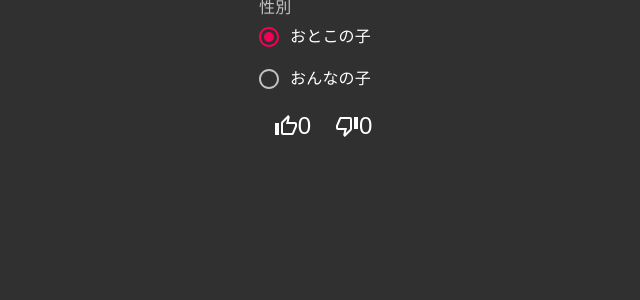
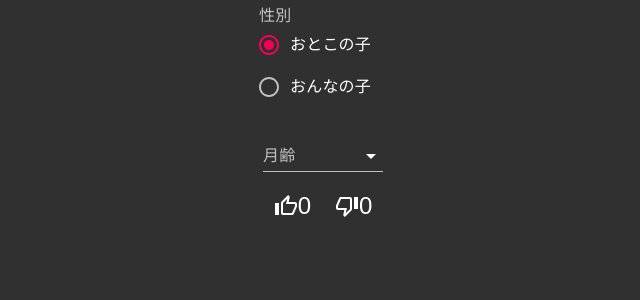
Before and after one commit to Hideaki-Nakagawa/baby-checker, a React (Create React App) app: page / in a window 1280 px wide. Shown: the top 300 px of the page, without its empty margins (317-957 px from the left). Built offline with nearby package versions, Linux system fonts and the light colour scheme.

Commit message:
add AgeSelect component

```diff
--- a/src/App.js
+++ b/src/App.js
@@ -4,12 +4,13 @@ import GoodBtn from './component/atoms/GoodBtn.jsx';
 import BadBtn from './component/atoms/BadBtn.jsx';
 import GenderRadioBtnGroup from './component/molecules/GenderRadioBtnGroup.jsx';
 import { createMuiTheme, CssBaseline, Grid, ThemeProvider } from '@material-ui/core';
+import AgeSelect from './component/molecules/AgeSelect';
 
 function App() {
   const theme = createMuiTheme({
     palette: {
       type: 'dark',
-      // type: 'light',
+      //type: 'light',
     }
   })
   return (
@@ -24,6 +25,7 @@ function App() {
             alignItems="center"
           >
             <GenderRadioBtnGroup />
+            <AgeSelect />
           </Grid>
           <Grid
             container
--- a/src/component/atoms/BadBtn.jsx
+++ b/src/component/atoms/BadBtn.jsx
@@ -3,12 +3,12 @@ import ThumbDownOutlinedIcon from '@material-ui/icons/ThumbDownOutlined';
 import { IconButton } from '@material-ui/core';
 
 /**
- * BADボタン コンポーネント
+ * @summary BADボタン コンポーネント
  */
 const BadBtn = (props) => {
 
   /**
-   * @name state hook
+   * @summary state hook
    * @details 状態管理をする @n
    * メンバー変数を定義して、その値を書き換える関数を定義するみたいなとこ
    */
@@ -18,7 +18,7 @@ const BadBtn = (props) => {
   }
 
   /**
-   * @name effect hook
+   * @summary effect hook
    * @details ライフサイクルを管理する @n
    * コンストラクタ, 更新, デストラクタで行う処理を定義するみたいなとこ
    * @attention デストラクタは毎回走る
--- a/src/component/atoms/GoodBtn.jsx
+++ b/src/component/atoms/GoodBtn.jsx
@@ -3,12 +3,12 @@ import ThumbUpOutlinedIcon from '@material-ui/icons/ThumbUpOutlined';
 import { IconButton } from '@material-ui/core';
 
 /**
- * GOODボタン コンポーネント
+ * @summary GOODボタン コンポーネント
  */
 const GoodBtn = (props) => {
 
   /**
-   * @name state hook
+   * @summary state hook
    * @details 状態管理をする @n
    * メンバー変数を定義して、その値を書き換える関数を定義するみたいなとこ
    */
@@ -18,7 +18,7 @@ const GoodBtn = (props) => {
   }
 
   /**
-   * @name effect hook
+   * @summary effect hook
    * @details ライフサイクルを管理する @n
    * コンストラクタ, 更新, デストラクタで行う処理を定義するみたいなとこ
    * @attention デストラクタは毎回走る
--- /dev/null
+++ b/src/component/molecules/AgeSelect.jsx
@@ -0,0 +1,50 @@
+import React, { useState } from 'react';
+import { createStyles, FormControl, InputLabel, makeStyles, MenuItem, Select } from '@material-ui/core';
+
+const useStyles = makeStyles((theme) =>
+    createStyles({
+        "formControl": {
+            margin: theme.spacing(1),
+            minWidth: 120,
+        }
+    }),
+);
+
+/**
+ * @summary 月齢選択 コンポーネント
+ */
+const AgeSelect = () => {
+
+    /** @summary state hook */
+    const [age, setAge] = useState('');
+    const handleChange = (event) => {
+        setAge(event.target.value);
+    };
+
+    /** @summary style hook api */
+    const classes = useStyles();
+
+    /** @summary 月齢の選択肢を作成 */
+    const makeMonthItems = () => {
+        const items = [];
+        for (let month = 1; month <= 24; month++) {
+            items.push(<MenuItem value={month}>{month}ヵ月</MenuItem>)
+        }
+        return items;
+    }
+
+    return (
+        <FormControl component="fieldset" className={classes.formControl}>
+            <InputLabel id="age_select_label">月齢</InputLabel>
+            <Select
+                labelId="age_select_label"
+                id="age_select"
+                value={age}
+                onChange={handleChange}
+            >
+                {makeMonthItems()}
+            </Select>
+        </FormControl>
+    );
+}
+export default AgeSelect;
--- a/src/component/molecules/GenderRadioBtnGroup.jsx
+++ b/src/component/molecules/GenderRadioBtnGroup.jsx
@@ -1,15 +1,31 @@
-import React, {useState } from 'react';
-import { FormControl, FormControlLabel, FormLabel, RadioGroup, Radio } from '@material-ui/core';
+import React, { useState } from 'react';
+import { makeStyles, createStyles, FormControl, FormControlLabel, FormLabel, RadioGroup, Radio } from '@material-ui/core';
 
+
+const useStyles = makeStyles((theme) =>
+    createStyles({
+        "formControl": {
+            margin: theme.spacing(1),
+        }
+    }),
+);
+
+/**
+ * 性別選択のラジオボタン コンポーネント
+ */
 const GenderRadioBtnGroup = () => {
-    const [value, setValue] = React.useState('male');
 
+    /** @summary state hook */
+    const [value, setValue] = useState('male');
     const handleChange = (event) => {
         setValue(event.target.value);
     };
 
+    /** @summary style hook api */
+    const classes = useStyles();
+
     return (
-        <FormControl component="fieldset">
+        <FormControl component="fieldset" className={classes.formControl}>
             <FormLabel component="legend">性別</FormLabel>
             <RadioGroup aria-label="gender" name="gender" value={value} onChange={handleChange}>
                 <FormControlLabel value="male" control={<Radio />} label="おとこの子" />
```
